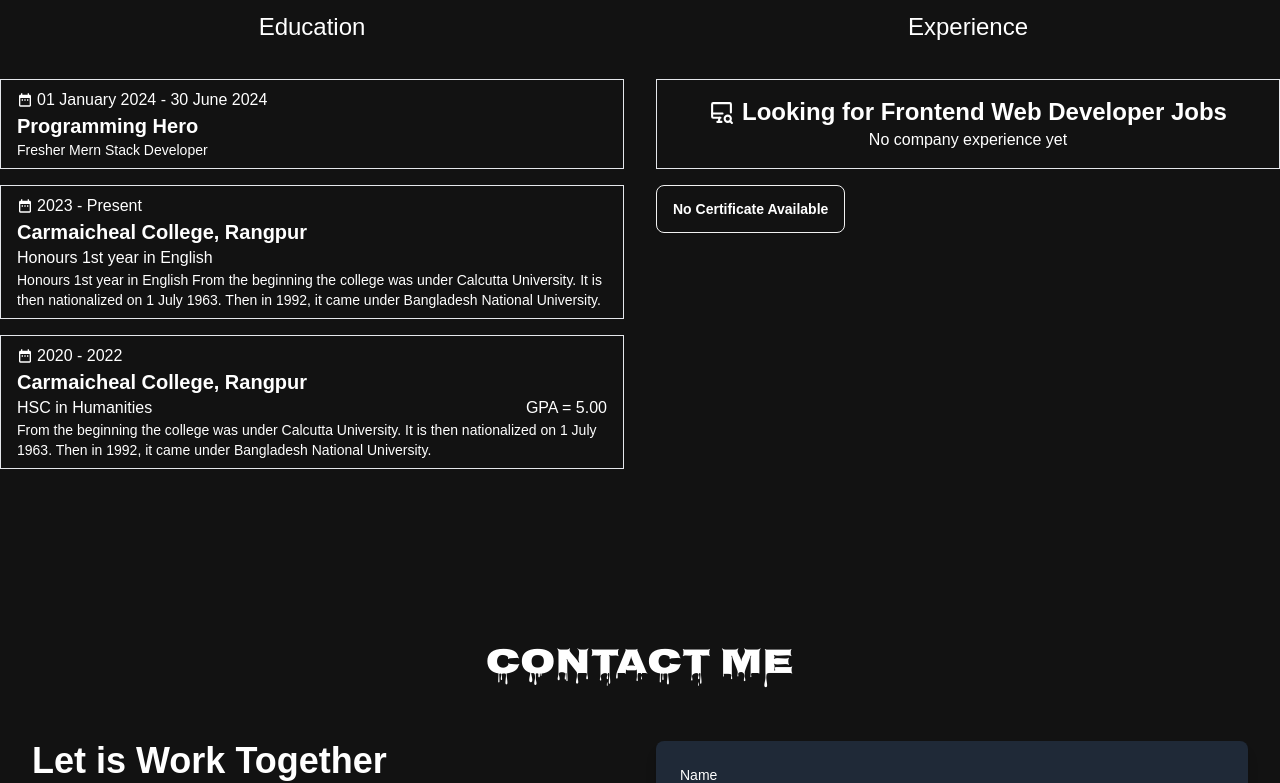
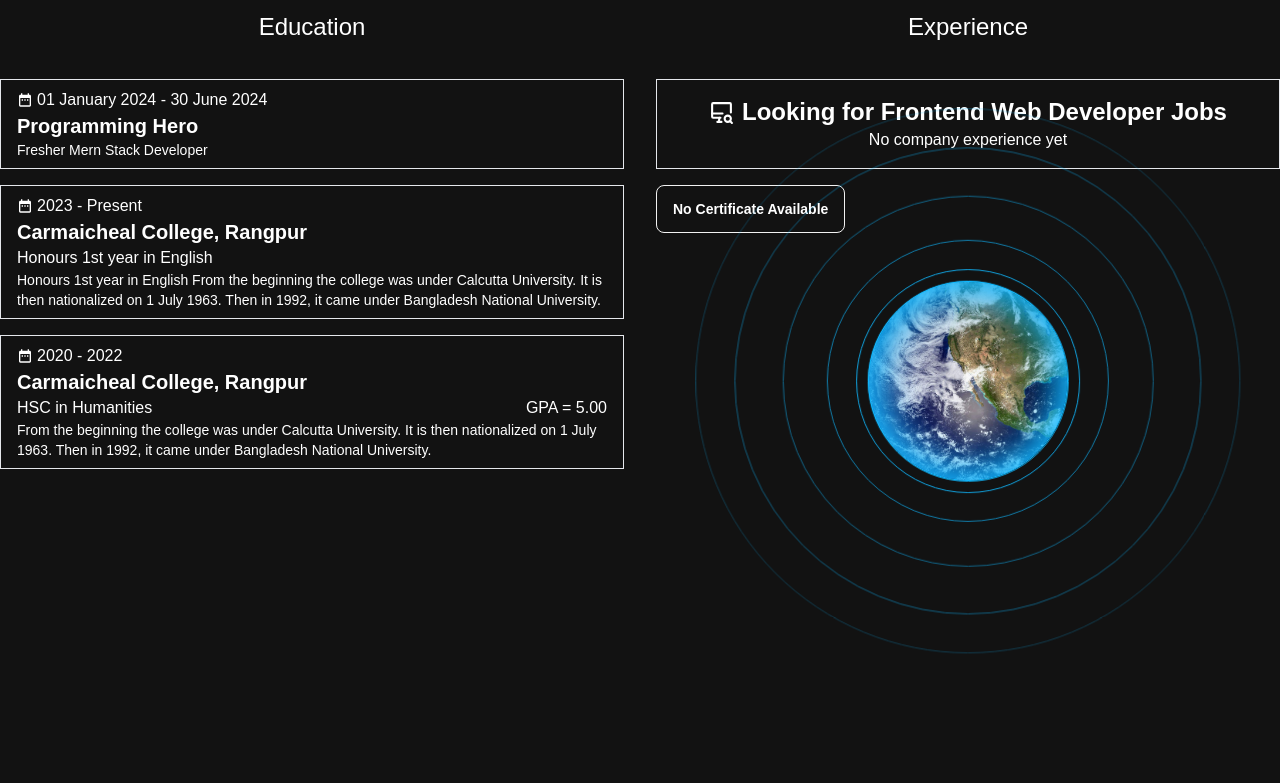
Before and after one commit to reduanhaiderrifat/reduan-portfolio, a Next.js app: page / in a window 1280 px wide. Shown: the part 2113-2896 px from the top of the page. Built offline with nearby package versions, Linux system fonts and the light colour scheme; no server answers.

Commit message:
add earth animation

```diff
--- a/src/components/home/Banner.jsx
+++ b/src/components/home/Banner.jsx
@@ -136,11 +136,11 @@ const Banner = () => {
         size={50}
       />
       <RiTailwindCssFill
-        className="absolute text-white left-[5%] top-[45%] lg:left-[20%] rotate-animation lg:top-[60%]"
+        className="absolute text-white left-[5%] top-[40%] lg:left-[20%] rotate-animation lg:top-[60%]"
         size={50}
       />
       <RiNextjsLine
-        className="absolute text-white right-[5%] top-[45%] lg:right-[20%] animate-ping lg:top-[60%]"
+        className="absolute text-white right-[5%] top-[40%] lg:right-[20%] animate-ping lg:top-[60%]"
         size={50}
       />
       <DiMongodb
--- a/src/components/home/Contact.jsx
+++ b/src/components/home/Contact.jsx
@@ -83,7 +83,7 @@ const Contact = () => {
       >
         Contact Me
       </h2>
-      <div className="grid grid-cols-1 lg:flex items-start justify-between gap-8 mt-14 ">
+      <div className="grid grid-cols-1 lg:flex items-start justify-between gap-8 mt-12 ">
         {/* Left Section: Contact Info */}
         <div className="lg:w-1/2 text-white space-y-4">
           <h1 className="text-4xl font-bold">Let is Work Together</h1>
--- a/src/components/home/MyJourny.jsx
+++ b/src/components/home/MyJourny.jsx
@@ -100,6 +100,16 @@ const MyJourny = () => {
                 </button>
               )}
             </div>
+            <div className="flex justify-center p-12 mb-24">
+              <div className="pulse">
+                <div className="dhukdhuk" style={{ "--i": 1 }}></div>
+                <div className="dhukdhuk" style={{ "--i": 2 }}></div>
+                <div className="dhukdhuk" style={{ "--i": 3 }}></div>
+                <div className="dhukdhuk" style={{ "--i": 4 }}></div>
+                <div className="dhukdhuk" style={{ "--i": 5 }}></div>
+                <div className="dhukdhuk" style={{ "--i": 6 }}></div>
+              </div>
+            </div>
           </div>
         </div>
       </div>
--- a/src/components/home/style.css
+++ b/src/components/home/style.css
@@ -158,3 +158,54 @@ body {
 .on .switch .btn::before {
   top: 15%;
 }
+
+.pulse {
+  position: relative;
+  width: 200px;
+  height: 200px;
+  box-shadow: inset 0 0 40px #12b9ff, inset 0 0 50px #12b9ff;
+  border-radius: 50%;
+  border: 1px solid #12b9ff;
+  background: url("/pexels-pixabay-87651.jpg");
+  background-size: 200%; /* Adjust background size for smooth movement */
+  background-position: 0 center; /* Start from the left edge */
+  background-repeat: no-repeat;
+  animation: animateEarth 20s linear infinite; /* Increased time for smoother movement */
+}
+
+.pulse .dhukdhuk {
+  position: absolute;
+  top: 50%;
+  left: 50%;
+  transform: translate(-50%, -50%);
+  background: transparent;
+  border: 1px solid #12b9ff;
+  border-radius: 50%;
+  animation: animatedhukdhuk 7s ease-in-out infinite; /* Slightly increased animation duration */
+  animation-delay: calc(var(--i) * 1s); /* Increased delay between pulses */
+}
+
+@keyframes animatedhukdhuk {
+  0% {
+    width: 200px;
+    height: 200px;
+    opacity: 1;
+  }
+  50% {
+    opacity: 0.5;
+  }
+  100% {
+    width: 600px;
+    height: 600px;
+    opacity: 0; /* Smoothly fades out */
+  }
+}
+
+@keyframes animateEarth {
+  0% {
+    background-position: 0 center;
+  }
+  100% {
+    background-position: 100% center; /* Move across the entire width smoothly */
+  }
+}
```
Also changed, not shown: public/pexels-pixabay-87651.jpg (added).
